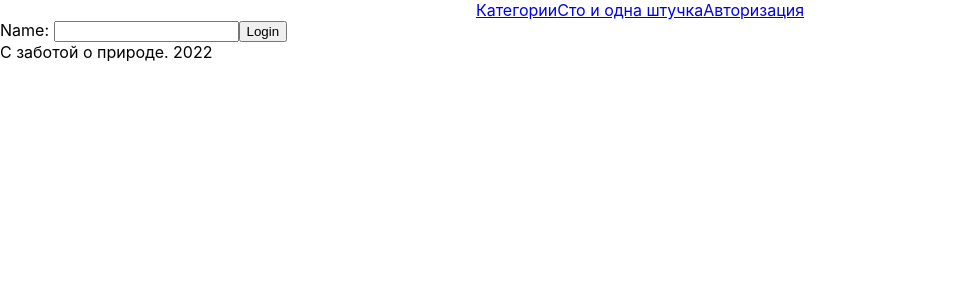
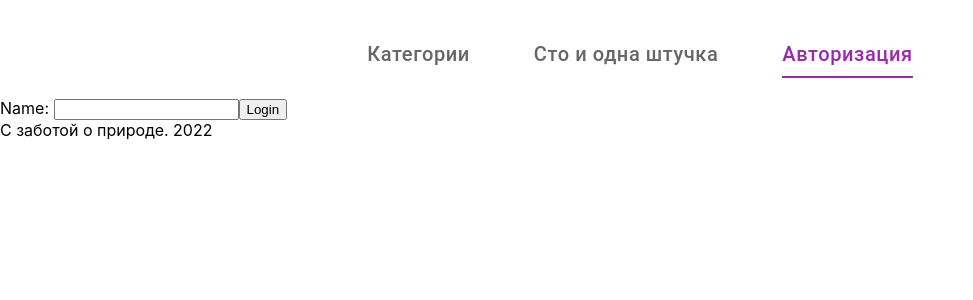
Before and after one commit to Alex-Weise/App-with-route, a React (Create React App) app: page /login in a window 1280 px wide. Shown: the top 300 px of the page, without its empty margins (0-973 px from the left). Built offline with nearby package versions, Linux system fonts and the light colour scheme.

Commit message:
Оформил Header

```diff
--- a/package.json
+++ b/package.json
@@ -7,6 +7,7 @@
     "@emotion/styled": "^11.8.1",
     "@mui/icons-material": "^5.8.3",
     "@mui/material": "^5.8.3",
+    "@mui/styled-engine-sc": "^5.8.0",
     "@testing-library/jest-dom": "^5.16.4",
     "@testing-library/react": "^13.3.0",
     "@testing-library/user-event": "^13.5.0",
@@ -20,6 +21,7 @@
     "react-router-dom": "^6.3.0",
     "react-scripts": "5.0.1",
     "sass": "^1.52.3",
+    "styled-components": "^5.3.5",
     "swipeable-views-react": "^0.6.6",
     "typescript": "^4.7.3",
     "web-vitals": "^2.1.4"
--- a/src/Components/index.tsx
+++ b/src/Components/index.tsx
@@ -1,16 +1,48 @@
-import { Link, Outlet } from "react-router-dom";
+import { Link, Outlet, useNavigate, useLocation } from "react-router-dom";
+import { useEffect, useState } from "react";
 import style from "./styles.module.scss";
+import { Tab, Tabs } from "@mui/material";
+import { useAuth } from "../hook/useAuth";
+import { Box } from "@mui/system";
 
 const GlobalPage = () => {
+    const navigate = useNavigate();
+    const location = useLocation();
+    const [value, setValue] = useState("products");
+    const { user, signout, signin } = useAuth();
+
+    useEffect ( () => {
+        setValue(location.pathname.slice(1));
+        return () => setValue("products");
+    }, [user])
+
+    const handleChange = (event: React.SyntheticEvent, newValue: string) => {
+      setValue(newValue);
+    };
 
     return (
         <>
           <header className={style.header}>
-              <Link to="category">Категории</Link>
-              <Link to="/">Сто и одна штучка</Link>
-              <Link to="login">Авторизация</Link>
+            <Tabs
+              className={style.tabs}
+              value={value}
+              onChange={handleChange}
+              textColor="secondary"
+              indicatorColor="secondary"
+              aria-label="secondary tabs example"
+              centered
+            >
+              <Tab value="category" component={Link} to="category" label="Категории" sx={{ fontSize: 20, textTransform: 'none' , mx: 4, p: 0 }} />
+              <Tab value="products" component={Link} to="products" label="Сто и одна штучка" sx={{ fontSize: 20, textTransform: 'none', mx: 4, p: 0 }} />
+              { user ? <Box sx={{ typography: 'subtitle1', mx: 4, p: 0}}
+                        >
+                     <h3>Привет! Вы вошли как <p className={style.user}>{user}</p></h3>
+                    <button type="button" onClick={() => signout( () => navigate("/", {replace: true}))}>Выйти</button>
+               </Box> :
+               <Tab value="login" component={Link} to="login" label="Авторизация" sx={{ fontSize: 20, textTransform: 'none', mx: 4, p: 0 }} />}
+            </Tabs>
           </header>
-          <main>
+          <main className={style.main}>
               <Outlet />
           </main>
           <footer> С заботой о природе. 2022</footer>
--- a/src/Components/styles.module.scss
+++ b/src/Components/styles.module.scss
@@ -1,3 +1,18 @@
 .header {
+    width: 100%;
+}
+
+.main {
+    margin-top: 20px;
+}
+
+.tabs {
     text-align: center;
+    padding-top: 30px;
 }
+
+.user {
+    color: #ec407a;
+    text-transform: uppercase;
+    display: inline;
+}
--- a/src/hoc/Provider.tsx
+++ b/src/hoc/Provider.tsx
@@ -1,6 +1,11 @@
 import { createContext, useState } from "react";
+type TCont = {
+    user?: string,
+    signin?: Function,
+    signout?: Function,
+}
 
-export const AuthContext = createContext({});
+export const AuthContext = createContext<TCont>({});
 
 export const Provider = ({children}:any) => {
     const [user, setUser] = useState<string>('');
```
Also changed, not shown: 1 other file (tests, documents, lock files or other folders).
